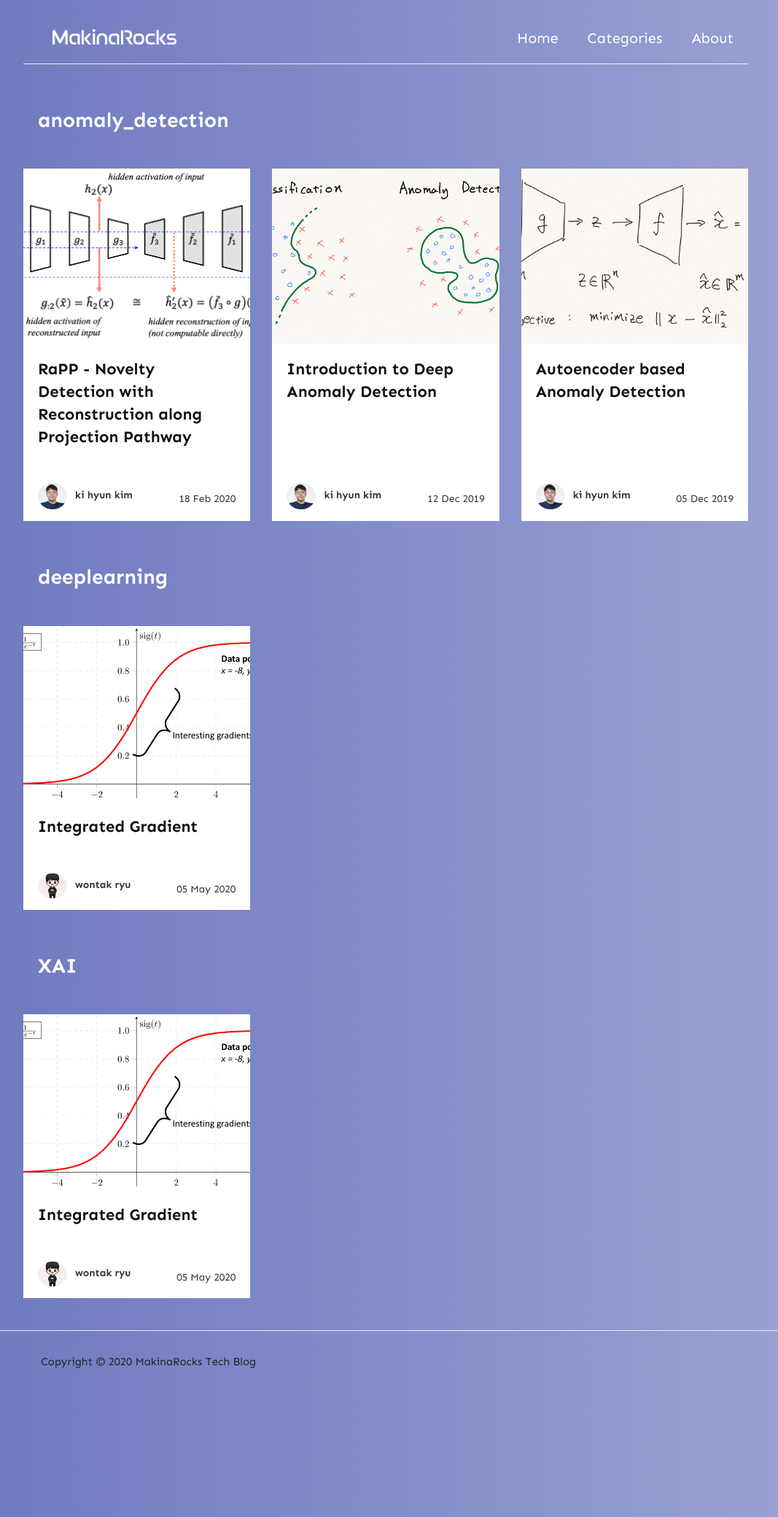
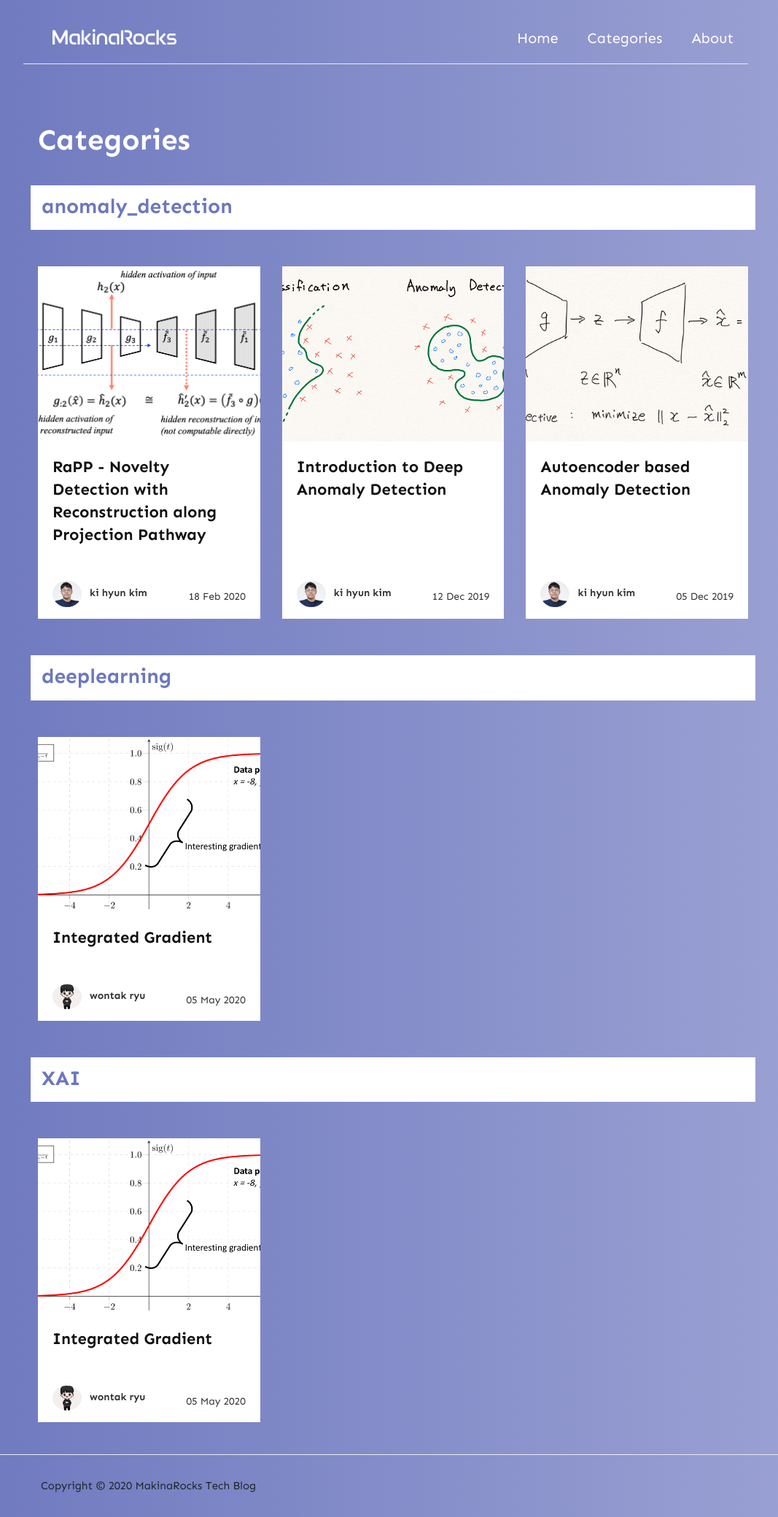
Before and after one commit to wowthemesnet/jekyll-theme-memoirs, a Jekyll site: the page built from _pages/categories.md, in a window 1280 px wide. Shown: the whole page at 73% size, without its empty margins (111-1178 px from the left). Built offline with Jekyll 4.4.1, drawn with Linux system fonts in a browser that asks for light colours; nearby versions of some CDN libraries; comment, search, counter and statistics services are not loaded.

Commit message:
fix catehory page

```diff
--- a/_layouts/categories.html
+++ b/_layouts/categories.html
@@ -5,12 +5,18 @@ permalink: "/categories.html"
 ---
 
 
+<div class="page_head_box">
+    <h1 class="page_head">Categories</h1>
+</div>
+
 {% for category in site.categories %}
+
+<div class="category_box">
 <!-- <h4 class="mt-5 mb-neg-30" id="{{ category[0] | replace: " ","-" }}"><span class="text-capitalize badge badge-primary text-small">{{ category[0] }}</span></h4> -->
-<div class="category_box">
+<!-- <div class="category_box"> -->
     <h4 class="category_name " id="{{ category[0] | replace: " ","-" }}">{{ category[0] }}</h4>
 </div>
-<div class="blog-grid-container">
+<div class="blog-grid-container" style="margin-left:20px">
 {% assign pages_list = category[1] %}
 {% for post in pages_list %}
 {% if post.title != null %}
--- a/assets/css/theme.scss
+++ b/assets/css/theme.scss
@@ -257,29 +257,28 @@ img, img:hover {
 .page_head_box {
     padding: 10px;
     width:100%;
-    background-color: #fff;
-    margin:15px;
     margin-top:20px;
     margin-bottom:20px;
 }
 
 .page_head {
-    font-size: 36px;
-    color: #6c77be;
+    font-size: 40px;
+    color: #fff;
     padding-left: 10px;
 }
 
 .category_box {
     width:100%;
     margin-left: 10px;
-    padding-left: 10px;
-    padding-top: 10px;
-    padding-bottom: 0px;
+    padding-left: 15px;
+    padding-top: 12px;
+    padding-bottom: 8px;
+    background-color: #fff;
 }
 
 .category_name {
     font-size: 28px;
-    color: #fff;
+    color: #6c77be;
 }
 
 // blog grid
```
